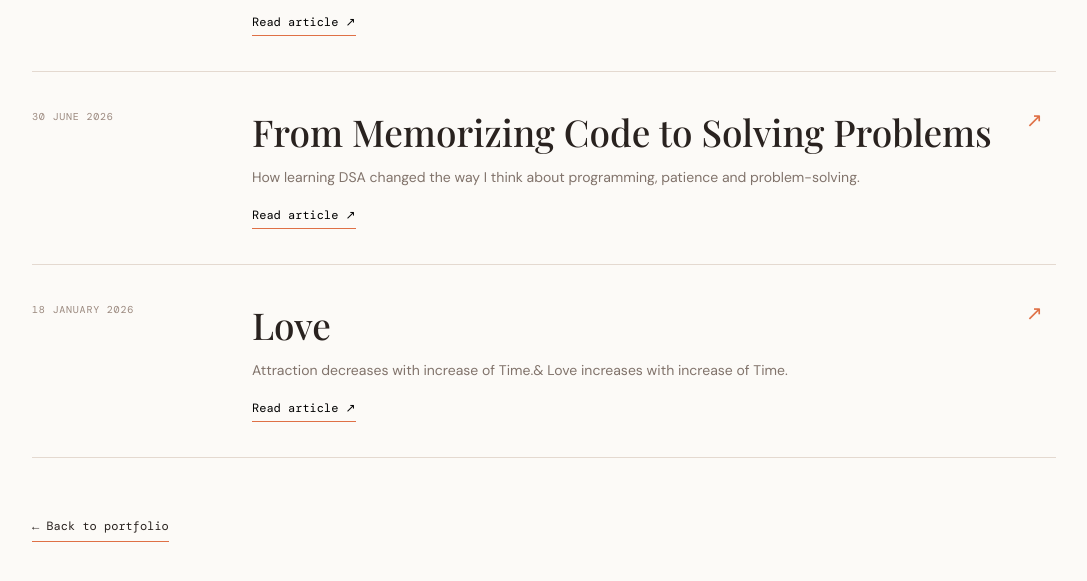
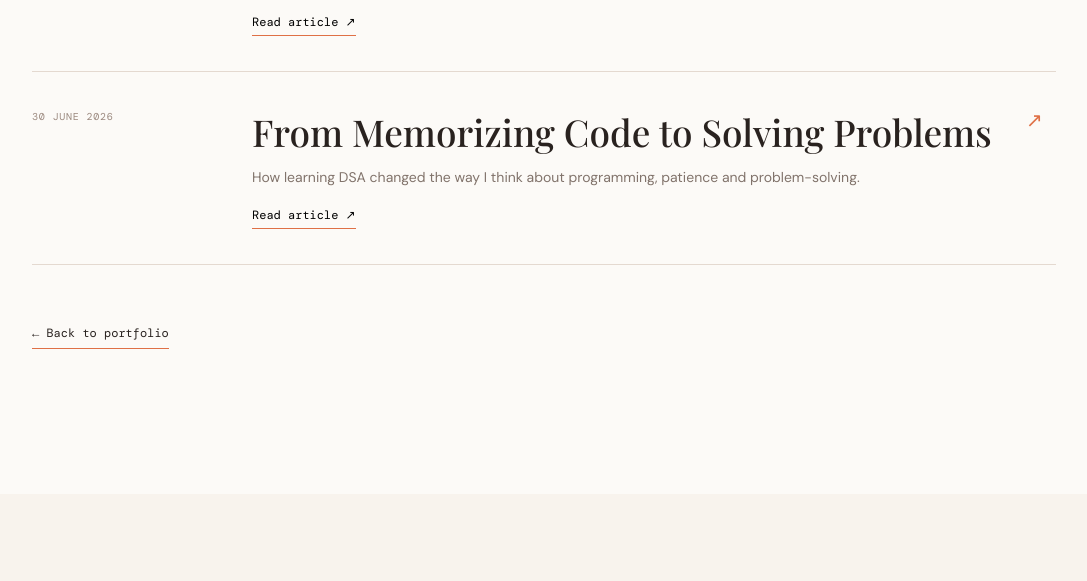
Before and after one commit to jyotsanayadav/journel, a plain HTML site: page articles.html in a window 1280 px wide. Shown: the part 807-1388 px from the top of the page, without its empty margins (96-1183 px from the left). After the commit the page ends 1301 px from the top, so only its background shows below. Drawn offline with nearby package versions, Linux system fonts and the light colour scheme; a web font is replaced by a local one.

Commit message:
Update articles.html

```diff
--- a/articles.html
+++ b/articles.html
@@ -44,11 +44,6 @@
           <div class="article-main"><h3>From Memorizing Code to Solving Problems</h3><p>How learning DSA changed the way I think about programming, patience and problem-solving.</p><button class="read-button" data-article="article-two">Read article ↗</button></div>
           <span class="article-arrow">↗</span>
         </article>
-        <article class="article-row">
-          <div class="article-date">18 JANUARY 2026 <span></span></div>
-          <div class="article-main"><h3>Love</h3><p>Attraction decreases with increase of Time.& Love increases with increase of Time.</p><button class="read-button" data-article="article-four">Read article ↗</button></div>
-          <span class="article-arrow">↗</span>
-        </article>
       </div>
       <a class="text-link back-home" href="index.html">← Back to portfolio</a>
     </section>
```
